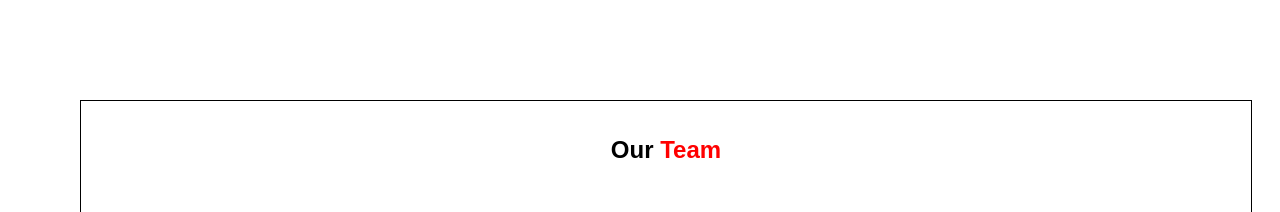
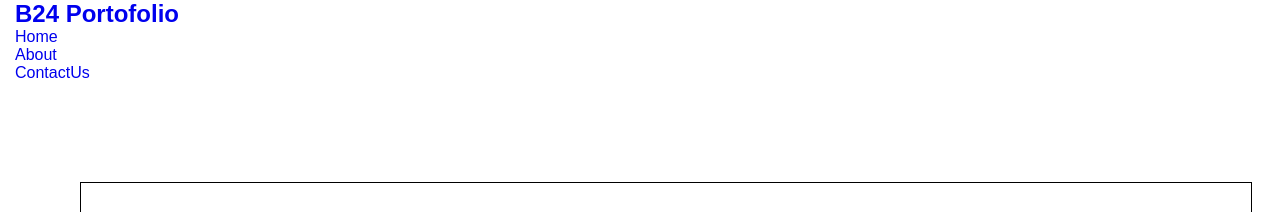
Before and after one commit to miftahshidqi/B24, a plain HTML site: page index.html in a window 1280 px wide. Shown: the top 212 px of the page. Drawn offline with Linux system fonts and the light colour scheme.

Commit message:
Update index.html
header

```diff
--- a/index.html
+++ b/index.html
@@ -11,6 +11,15 @@
     <header>
       <div class="container">
         <!-- Header-->
+        <header>
+            <a href="#"><h2>B24 Portofolio</h2></a>
+            <div class="toggle" onclick="toggleMenu();"></div>
+            <ul class="navigation">
+                <li><a href="#">Home</a></li>
+                <li><a href="#">About</a></li>
+                <li><a href="#">ContactUs</a></li>
+            </ul>
+        </header>
       </div>
     </header>
     <main>
```
